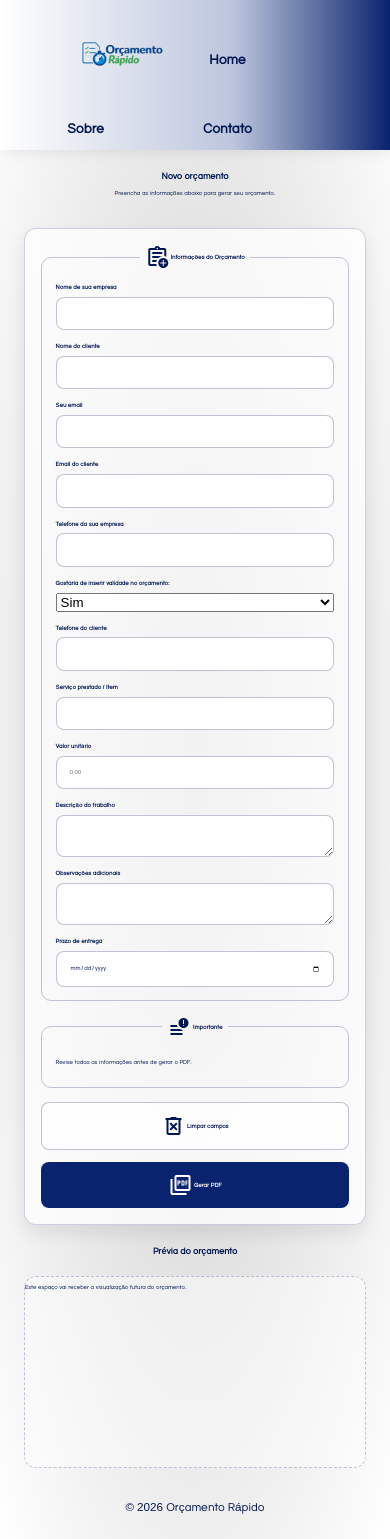
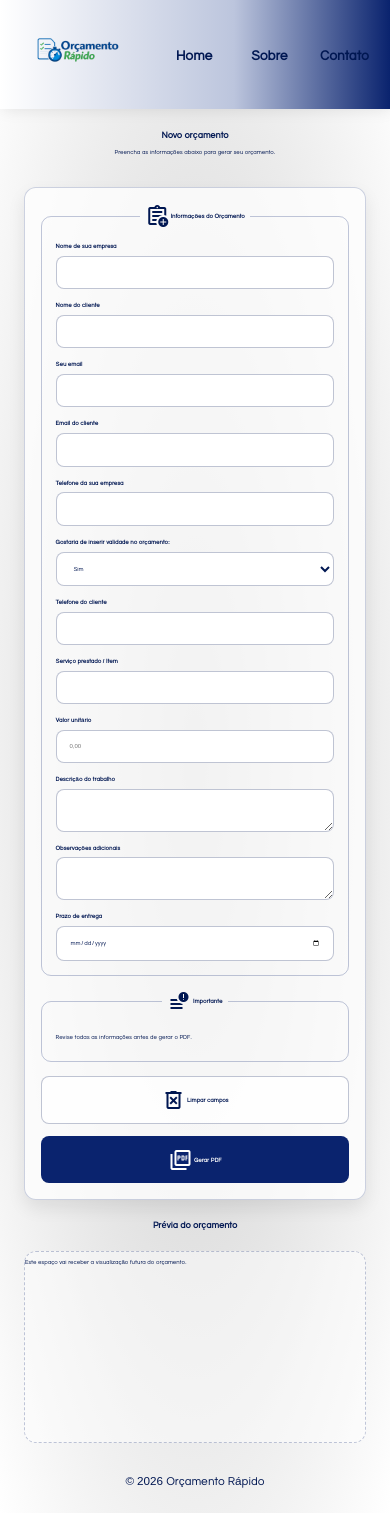
Before and after one commit to nathalidev/estudos_python, a Flask app: page /criar-orcamento in a window 390 px wide. After the commit the page ends 1513 px from the top, so only its background shows below. Run offline with Flask 3, Linux system fonts and the light colour scheme.

Commit message:
ajustes para responsividade do layout

```diff
--- a/projeto_pratica/static/css/criar_orcamento.css
+++ b/projeto_pratica/static/css/criar_orcamento.css
@@ -1,7 +1,3 @@
-body {
-    flex-wrap: wrap;
-}
-
 main {
     padding: 1rem;
 }
@@ -52,14 +48,15 @@ footer{
 }
 
 .preview-orcamento {
-    min-height: 100%;
     display: flex;
     flex-direction: column;
-    height: 100%;
+    flex: 1 1 0;        /* mesmo peso que .conteudo-main */
+    min-width: 0;
+    height: auto;
 }
 
 .preview-vazia {
-    flex: 1;
+    flex: 1 1 auto;
     min-height: 0;
     width: 100%;
     border: 1px dashed rgba(10, 35, 110, 0.25);
@@ -92,7 +89,7 @@ footer{
     font-weight: 600;
 }
 
-.conteudo-main input, .conteudo-main textarea {
+.conteudo-main input, .conteudo-main textarea, select {
     width: 100%;
     box-sizing: border-box;
     border: 1px solid rgba(0, 23, 82, 0.25);
@@ -103,7 +100,7 @@ footer{
     background-color: rgba(255, 255, 255, 0.95);
 }
 
-.conteudo-main input:focus, .conteudo-main textarea:focus {
+.conteudo-main input:focus, .conteudo-main textarea:focus, select:focus {
     outline: 2px solid rgba(56, 99, 230, 0.35);
     border-color: rgb(56, 99, 230);
 }
@@ -146,22 +143,6 @@ footer{
     body {
         flex-direction: column;
         min-height: 100vh;
-    }
-
-    nav {
-        width: 100%;
-        height: auto;
-        margin-right: 0;
-    }
-
-    .ul-navbar {
-        flex-direction: row;
-        flex-wrap: wrap;
-        align-items: center;
-        justify-content: center;
-        gap: 0.75rem 1rem;
-        padding: 0.75rem 1rem;
-        height: auto;
     }
 
     .logo-sistema {
--- a/projeto_pratica/static/css/global.css
+++ b/projeto_pratica/static/css/global.css
@@ -12,10 +12,6 @@
     font-size: 24px;
     color: rgb(0, 23, 82);
     vertical-align: middle;
-}
-
-.ul-navbar li {
-    min-width: 120px; /* evita que o conteúdo ultrapasse */
 }
 
 body {
@@ -43,13 +39,32 @@ nav {
     box-shadow: 2px 0 15px rgba(0, 0, 0, 0.1);
 }
 
+.orcamento-layout {
+    flex: 1 1 auto;
+    align-items: stretch;
+    min-height: 0;
+}
+
+.preview-vazia{
+    height: 100%;
+}
+
 .ul-navbar {
     display: flex;
+    align-items: center;
     padding: 0;
     margin: 0;
     flex-direction: column;
-    gap: 2%;
+    gap: 1.5rem;
     height: 100%;
+}
+
+.ul-navbar li {
+    width: 100%;
+    text-align: center;
+    list-style: none;
+    margin: 0;
+    padding: 0;
 }
 
 .logo-sistema {
@@ -62,9 +77,7 @@ ul {
     list-style-type: none;
 }
 
-li {
-    margin-left: 12%;
-}
+
 
 a {
     text-decoration: none;
@@ -151,6 +164,9 @@ footer {
     main {
         width: 100%;
         gap: 1.5rem;
+        height: auto;
+        flex: 1 1 auto;
+        min-height: 0;
     }
 
     .conteudo-main {
--- a/projeto_pratica/templates/criar_orcamento.html
+++ b/projeto_pratica/templates/criar_orcamento.html
@@ -17,9 +17,9 @@
                     <img class="logo-sistema" src="{{ url_for('static', filename='images/logo_app.png') }}" alt="Logo do sistema">
                 </a>
             </li>
-            <li><a href="{{ url_for('home') }}">Home</a></li>
-            <li><a href="#">Sobre</a></li>
-            <li><a href="#">Contato</a></li>
+            <li><a href="{{ url_for('home') }}"><strong>Home</strong></a></li>
+            <li><a href="#"><strong>Sobre</strong></a></li>
+            <li><a href="#"><strong>Contato</a></strong></li>
         </ul>
     </nav>
 
```
Also changed, not shown: projeto_pratica/static/css/index.css (+8 -0 lines).
